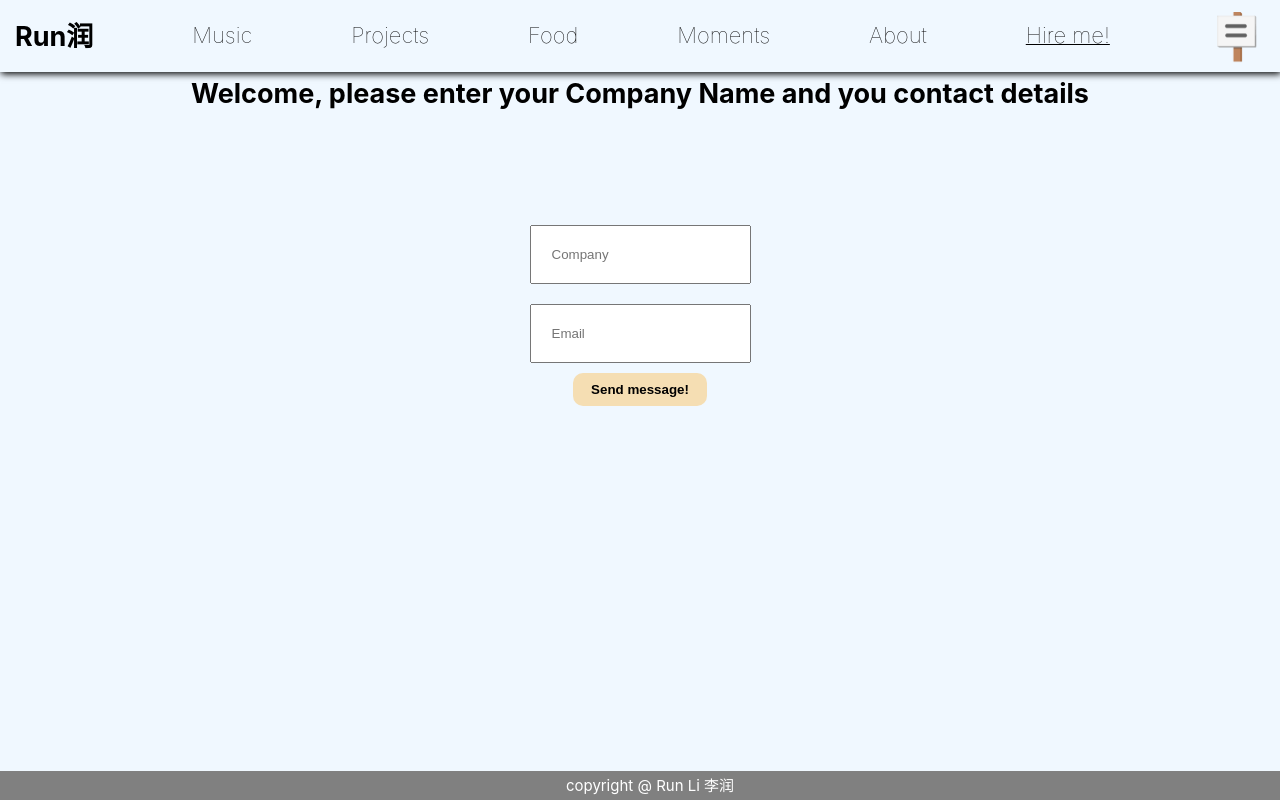
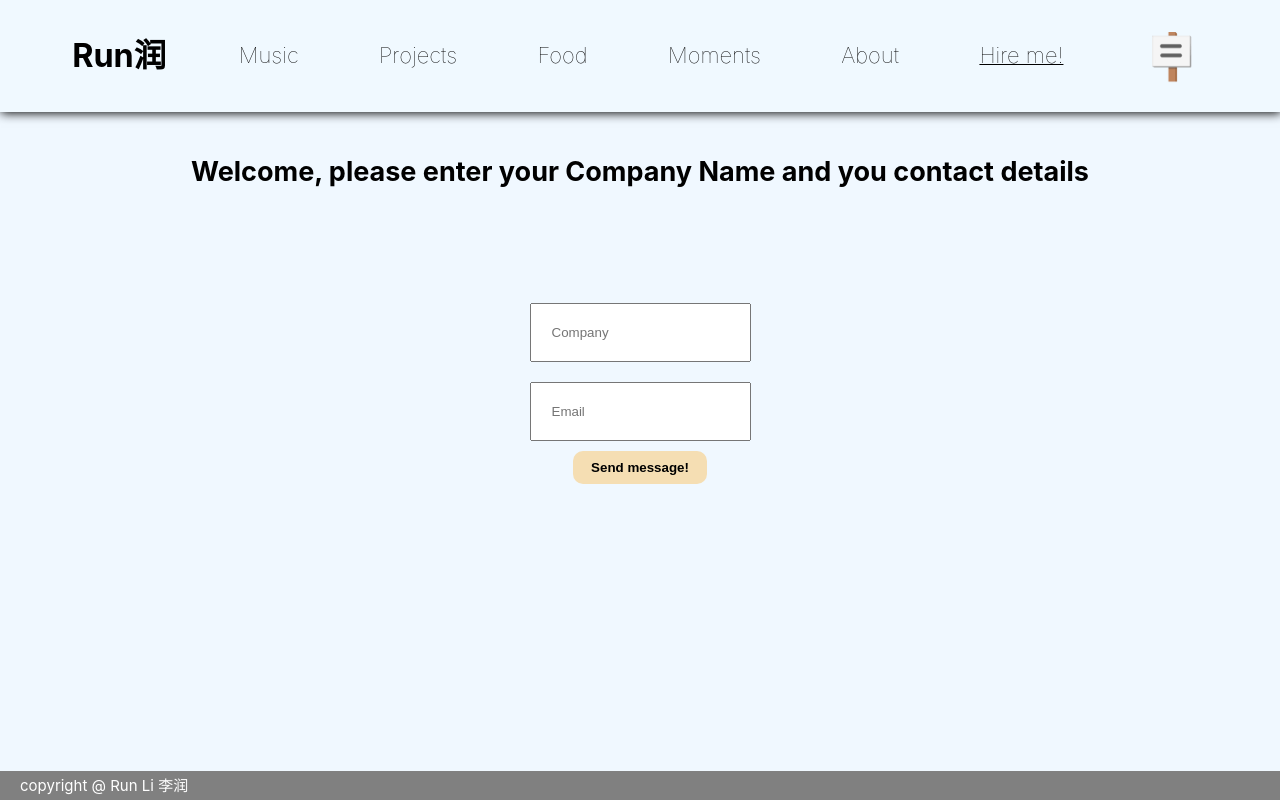
Before and after one commit to runli0607/MyWeb, a Next.js app: page /hire in a window 1280 px wide. Built offline with nearby package versions, Linux system fonts and the light colour scheme.

Commit message:
change nav bar so it doesn't bounce

```diff
--- a/components/NavBar.jsx
+++ b/components/NavBar.jsx
@@ -3,8 +3,8 @@ import Link from 'next/link';
 import React, { useState, useEffect } from "react"
 
 
-function ChooseEmoji(whichpage) {
-  switch (whichpage.page) {
+function ChooseEmoji({ activepage }) {
+  switch (activepage) {
     case 'home':
       return <h1 className={styles["emoji"]}>🏖️</h1>
 
@@ -27,53 +27,63 @@ function ChooseEmoji(whichpage) {
       return <h1 className={`${styles["emoji"]}`}>💼</h1>
   }
 }
-function underLine(pages, page) {
-  if (pages.page === page) {
+function underLine(page, activepage) {
+  if (page === activepage) {
     return { "textDecoration": "underline", "textDecorationThickness": "1px" }
   }
 }
 
-function navBarColor(pages, scroll) {
-  switch (pages.page) {
+function navBarColor(page, scroll) {
+  switch (page) {
     case 'moments':
-      return scroll ? styles.moments : undefined
+      return `${styles['momentsContainer']} ${scroll ? styles['momentsContainerScroll'] : ''}`
     default:
-      return scroll ? styles.changecolor : undefined
+      return `${styles['mainContainer']} ${scroll ? styles['mainContainerScroll'] : ''}`
 
   }
 }
 
-export default function NavBar(pages) {
+export default function NavBar({ page }) {
   const [scroll, setScroll] = useState(false)
+
   function changeBackground() {
-    if (window.scrollY <= 70) {
-      // console.log(1)
+    console.log(window.scrollY)
+    if (window.scrollY > 80) {
+      setScroll(true)
+    } else {
       setScroll(false)
-    } else {
-      setScroll(true)
     }
   }
+
+
   useEffect(() => {
-    window.addEventListener("scroll", changeBackground)
-    return ()=>{
+    window.addEventListener("scroll", changeBackground, { passive: true })
+    return () => {
       window.removeEventListener("scroll", changeBackground)
     }
     // adding the event when scroll change background
   }, [])
+
   return (
-    <nav className={navBarColor(pages, scroll)}>
-      <Link href="/" >
-        <h1 className={styles["nav-logo"]} style={pages.page == 'moments' ? { 'color': "white" } : {}}>Run润</h1>
-      </Link>
-      <ul className={`${styles["nav-item"]} ${pages.page == 'moments' ? styles["momentscolor"] : ''}`}>
+    <div className={styles.container}>
+
+    <nav className={navBarColor(page, scroll)}>
+
+      <h1 className={`${styles["nav-logo"]} ${scroll ? '' : styles['nav-logo-large']}`}>
+        <Link href="/" >
+          Run润
+        </Link>
+      </h1>
+      <ul className={`${styles["nav-item"]}`}>
         <li>Music</li>
-        <li style={underLine(pages, 'projects')}><Link href="/projects">Projects</Link></li>
-        <li style={underLine(pages, 'food')}><Link href="/food">Food</Link></li>
-        <li style={underLine(pages, 'moments')}><Link href="/moments">Moments</Link></li>
-        <li style={underLine(pages, 'about')}><Link href="/about">About</Link></li>
-        <li style={underLine(pages, 'hire')}><Link href="/hire">Hire me!</Link></li>
+        <li style={underLine(page, 'projects')}><Link href="/projects">Projects</Link></li>
+        <li style={underLine(page, 'food')}><Link href="/food">Food</Link></li>
+        <li style={underLine(page, 'moments')}><Link href="/moments">Moments</Link></li>
+        <li style={underLine(page, 'about')}><Link href="/about">About</Link></li>
+        <li style={underLine(page, 'hire')}><Link href="/hire">Hire me!</Link></li>
       </ul>
-      <ChooseEmoji page={pages.page} />
+      <ChooseEmoji activepage={page} />
     </nav>
+    </div>
   )
 }
--- a/components/layout.jsx
+++ b/components/layout.jsx
@@ -14,7 +14,9 @@ function MyFooter(props) {
 
 
 export default function Layout(props) {
-  const container = `${styles["container"]} ${props.page == 'moments' ? styles["momentsbg"] : ''}`
+  const container = `${styles["container"]}
+  ${props.page === 'home' ? styles['homebg'] : '' }
+  ${props.page === 'moments' ? styles["momentsbg"] : ''}`
   return (
     <div className={container}>
       <NavBar page={props.page} />
--- a/styles/Home.module.css
+++ b/styles/Home.module.css
@@ -7,21 +7,14 @@
 
 
 .container {
-  background-image: url("../public/images/beach.JPG");
-  background-size: cover;
-  min-height: 1200px;
-  margin-top: -10%;
-  color: #eaeaea;
-
   display: flex;
   flex-direction: column;
-  align-items: flex-end;
 }
 
 
 
 .card {
-  margin: 200px auto 0px 100px;
+  margin: 0px auto 0px 100px;
   width: 420px;
   height: 210px;
   padding: 20px;
@@ -97,7 +90,7 @@
   border-radius: 10px;
   width: 500px;
   height: 250px;
-  background: linear-gradient(rgba(127, 148, 213, 0.8),rgba(160, 225, 146, 0.8));
+  background: linear-gradient(rgba(89,151,202, 1)30%,rgba(140,185,224, 1));
   color: whitesmoke;
 }
 
@@ -108,13 +101,13 @@
 
 #hobby{
   margin: 30px auto 0px 80px;
-  background: linear-gradient(rgba(160, 225, 146, 0.8),rgba(184, 56, 56, 0.8));
+  background: linear-gradient(rgba(147,168,180, 1) 30%,rgba(236,189,113, 1));
   box-shadow: -5px 5px 5px black;
 }
 
 #music{
   color: whitesmoke;
   margin: 30px auto 0px 200px;
-  background: rgb(118, 87, 40, 0.8) ;
+  background: rgb(254, 204, 118) ;
   box-shadow: -5px 5px 5px black;
 }
--- a/styles/Projects.module.css
+++ b/styles/Projects.module.css
@@ -2,4 +2,5 @@
     display: flex;
     flex-direction: column;
     margin: auto;
+    padding: 20px;
 }
--- a/styles/globals.css
+++ b/styles/globals.css
@@ -43,21 +43,6 @@ button {
   font-weight: bold;
 }
 
-nav {
-  position:sticky;
-  height: fit-content;
-  top:0px;
-  display: inline-flex;
-  justify-content:space-between;
-  z-index: 2;
-  transition: 0.3s;
-
-}
-nav:hover{
-  /* border-bottom: 1px solid; */
-  box-shadow: 1px 2px 7px ;
-  transition: 0.3s;
-  }
 
 @media (max-width: 600px) {
   .nav {
--- a/styles/layout.module.css
+++ b/styles/layout.module.css
@@ -4,6 +4,10 @@
   grid-template-rows: auto 1fr auto;
   min-height: 100vh;
 
+}
+.homebg{
+  background-image: url("../public/images/beach.JPG");
+  background-size: cover;
 }
 .momentsbg{
   background-image: url("../public/images/momentsbg.jpg");
@@ -22,7 +26,7 @@
   width: 100%;
   background-color: gray;
   color: white;
-  text-align: center;
+  text-align: left;
   text-indent: 20px;
 }
 
--- a/styles/navbar.module.css
+++ b/styles/navbar.module.css
@@ -1,75 +1,100 @@
-
-.changecolor {
-    background-color: aliceblue;
-    transition: 0.8s;
-}
-.changecolor:hover {
-    border-bottom: 1px solid;
-    box-shadow: 1px 2px 7px;
-    background-color: aliceblue;
+.container{
+    position:sticky;
+    top:0px;
+    height: 150px;
+    z-index: 3;
 }
 
-.moments {
-    background: black;
-    transition: 0.8s;
+.mainContainer{
+    display: flex;
+    justify-content:space-evenly;
+    align-items: center;
+    transition: 0.5s;
+    padding: 20px 50px;
 }
-.moments:hover {
-    border-bottom: 1px solid ;
-    box-shadow: 1px 2px 7px;
+
+.mainContainer:hover{
+    background: rgb(240, 249, 255);
+    box-shadow: 1px 1px 10px ;
+}
+
+.mainContainerScroll{
+    padding: 0px;
+    background: rgb(240, 249, 255);
+}
+
+.mainContainerScroll:hover{
+    padding: 10px 0px;
+}
+
+.momentsContainer {
+    padding: 20px 50px;
+    display: flex;
+    justify-content:space-between;
+    align-items: center;
+    transition: 0.5s;
+    color:aliceblue;
+}
+.momentsContainer:hover{
     background: black;
 }
 
 
-.momentscolor {
-    color: rgb(220, 218, 218);
-    transition: 0.8s;
-}
-.momentscolor:hover{
-    background: rgb(0, 0, 0);
-    transition: 0.8s;
+.momentsContainerScroll{
+    padding: 0px;
 }
 
+.momentsContainerScroll:hover{
+    padding: 10px 0px;
 
-.nav-logo {
-    min-width: max-content;
-    margin-top: 15px;
-    margin-left: 15px;
 }
 
+.nav-logo{
+    min-width: max-content;
+    margin-left: 30px;
+    transition: 0.5s;
+}
 
+.nav-logo:hover{
+    border: 1px solid;
+    border-radius: 10px;
+    box-sizing: border-box;
+    box-shadow: -1px 1px 3px ;
+    transition: 0.5s;
+}
 
+.nav-logo-large{
+    transition: 0.5s;
+    transform: scale(1.2);
+}
 
 .nav-item {
     display: flex;
     list-style: none;
     align-items: center;
-    /* background-color:#99c1fc; */
     width: 100%;
     justify-content: space-evenly;
+    padding: 0px;
+
 }
 
 .nav-item li {
     font-weight: 100;
     transition: 0.1s;
     font-size: 22px;
-    /* color: aliceblue; */
 }
-
-.nav-item Link {
-    font-weight: 100;
-    transition: 0.1s;
-    font-size: 22px;
-}
-
 
 
 .nav-item li:hover {
     transition: 0.1s;
-    font-size: 30px;
+    scale: 1.3;
+    font-weight:normal;
 }
 
 
 .emoji {
-    margin-right: 15px;
+    cursor:help;
     font-size: 250%;
+    padding-right: 30px;
+    transition: 0.5s;
 }
```
Also changed, not shown: components/BlackJack.jsx (+9 -4 lines), public/images/beachnav.JPG (deleted).
